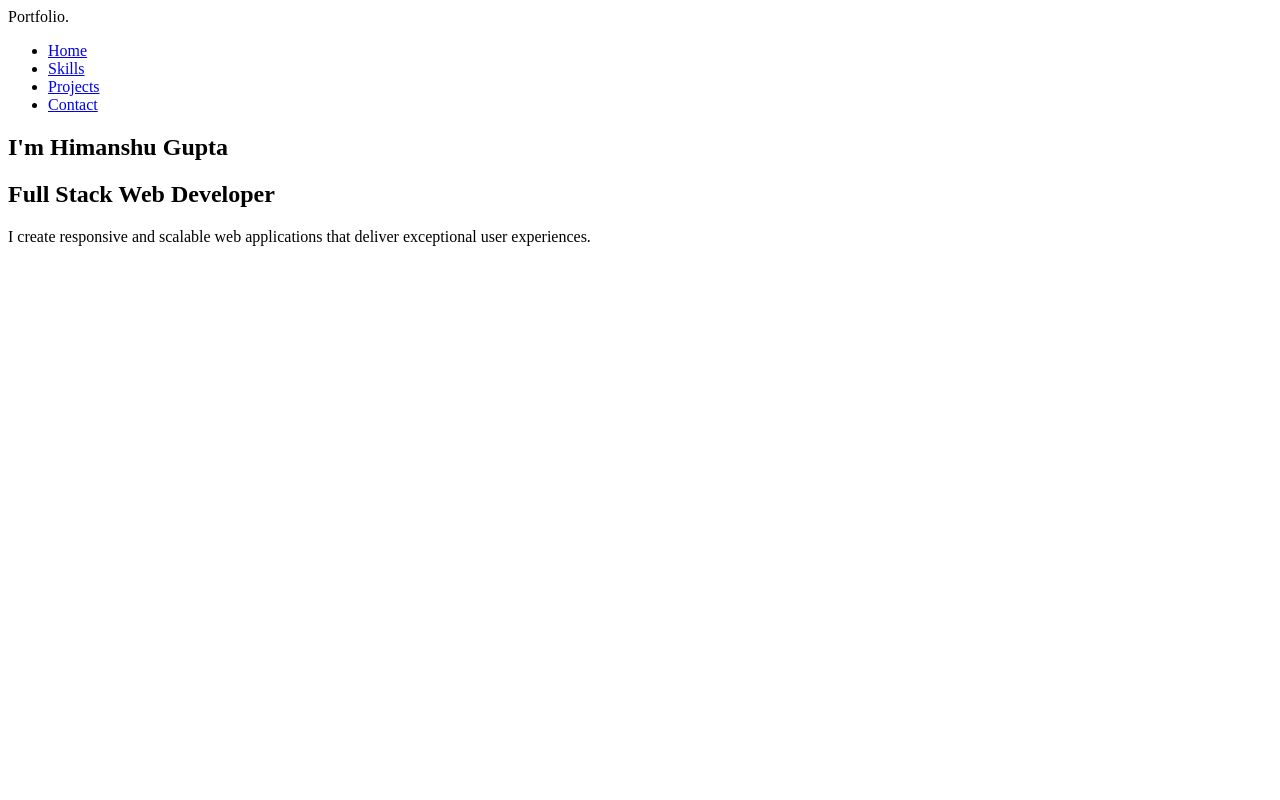
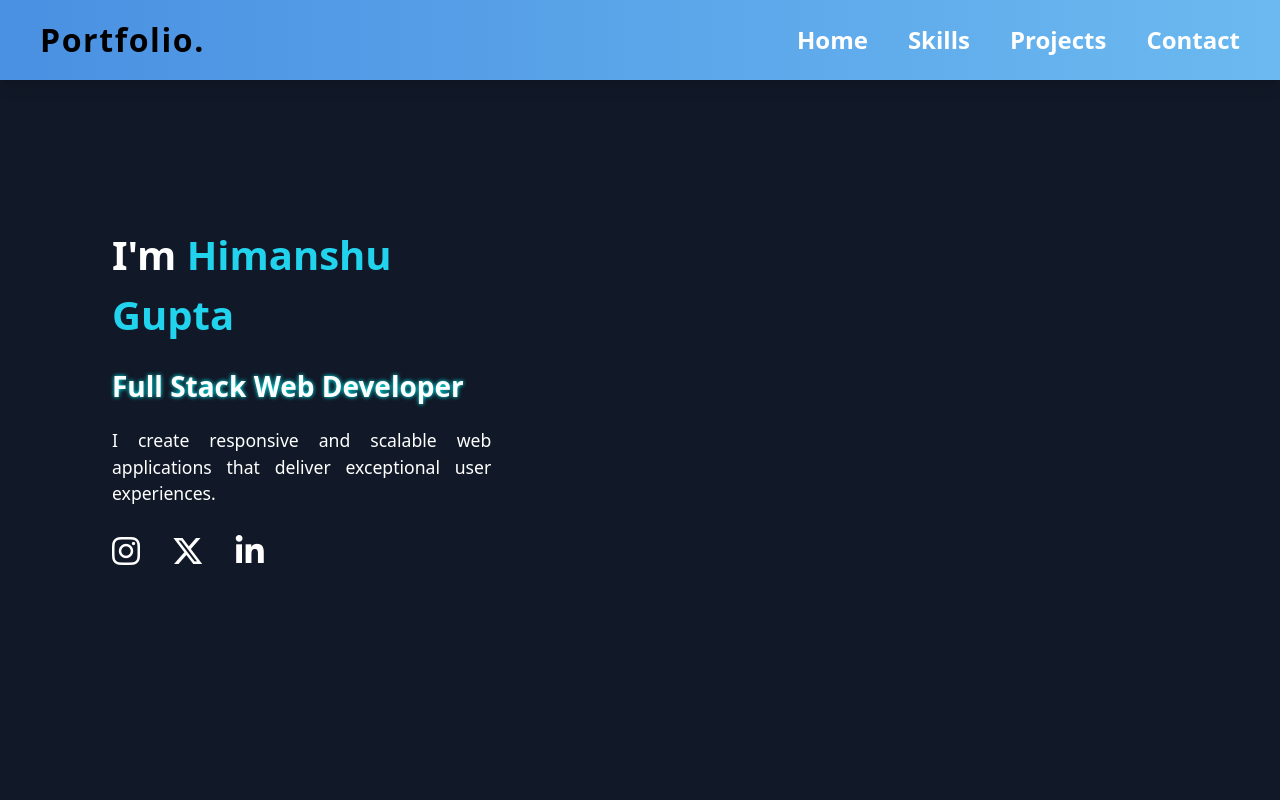
Before and after one commit to HimanshuGupta0011/responsive_portfolio, a plain HTML site: page index.html in a window 1280 px wide. Shown: the top 800 px of the page. Drawn offline with Linux system fonts and the light colour scheme; the site is published under a folder, as on GitHub Pages, so addresses that start at the root find nothing.

Commit message:
Bug fixes

```diff
--- a/index.html
+++ b/index.html
@@ -6,7 +6,7 @@
   <meta name="viewport" content="width=device-width, initial-scale=1.0" />
   <title>Himanshu Gupta | Full Stack Web Developer</title>
   <meta name="description" content="Portfolio of Himanshu Gupta, Full Stack Web Developer" />
-  <link rel="stylesheet" crossorigin href="/assets/index-b2uDtSzF.css">
+  <link rel="stylesheet" crossorigin href="./assets/index-b2uDtSzF.css">
 </head>
 
 <body class="bg-gray-900 text-white scroll-smooth">
```
